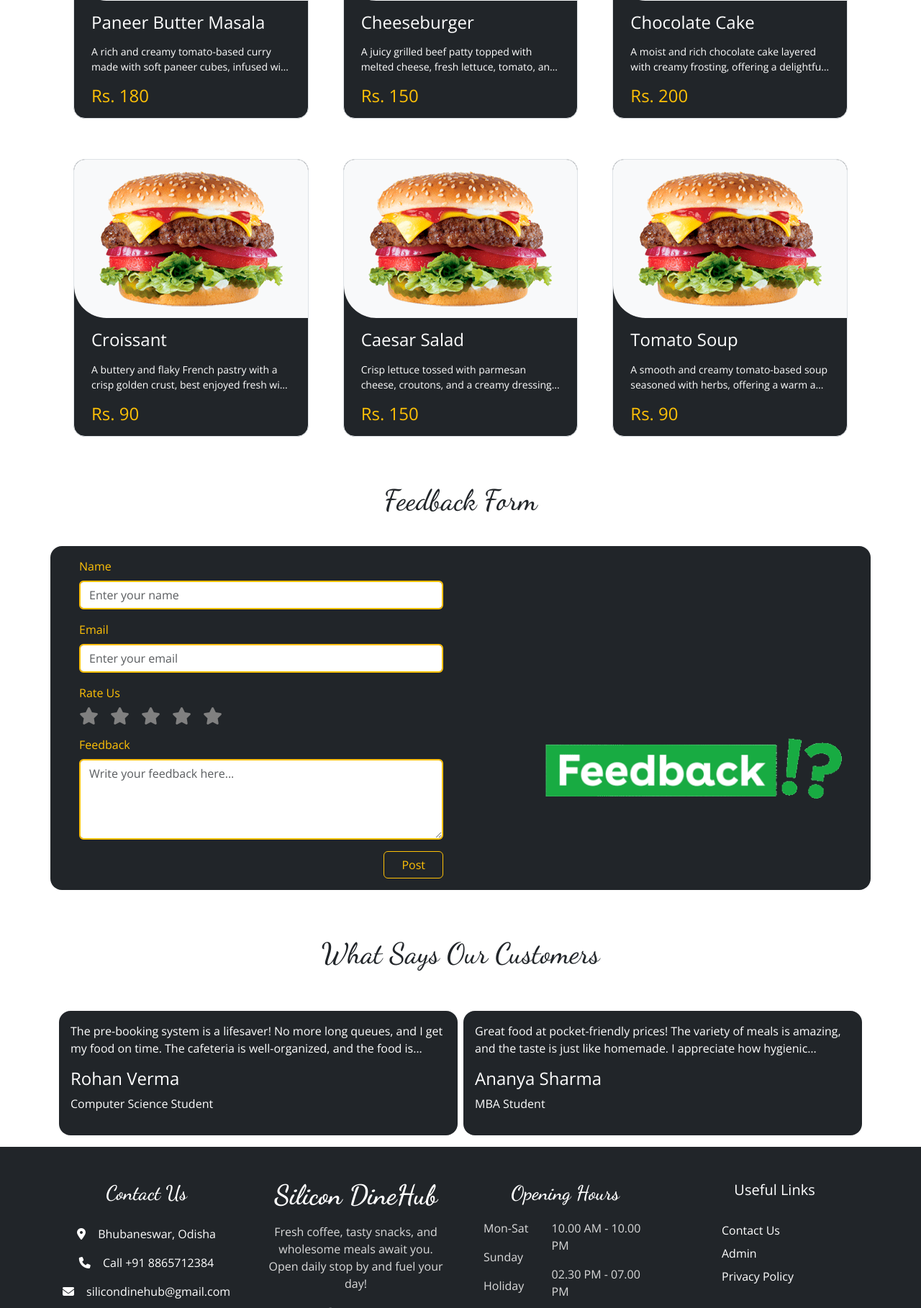
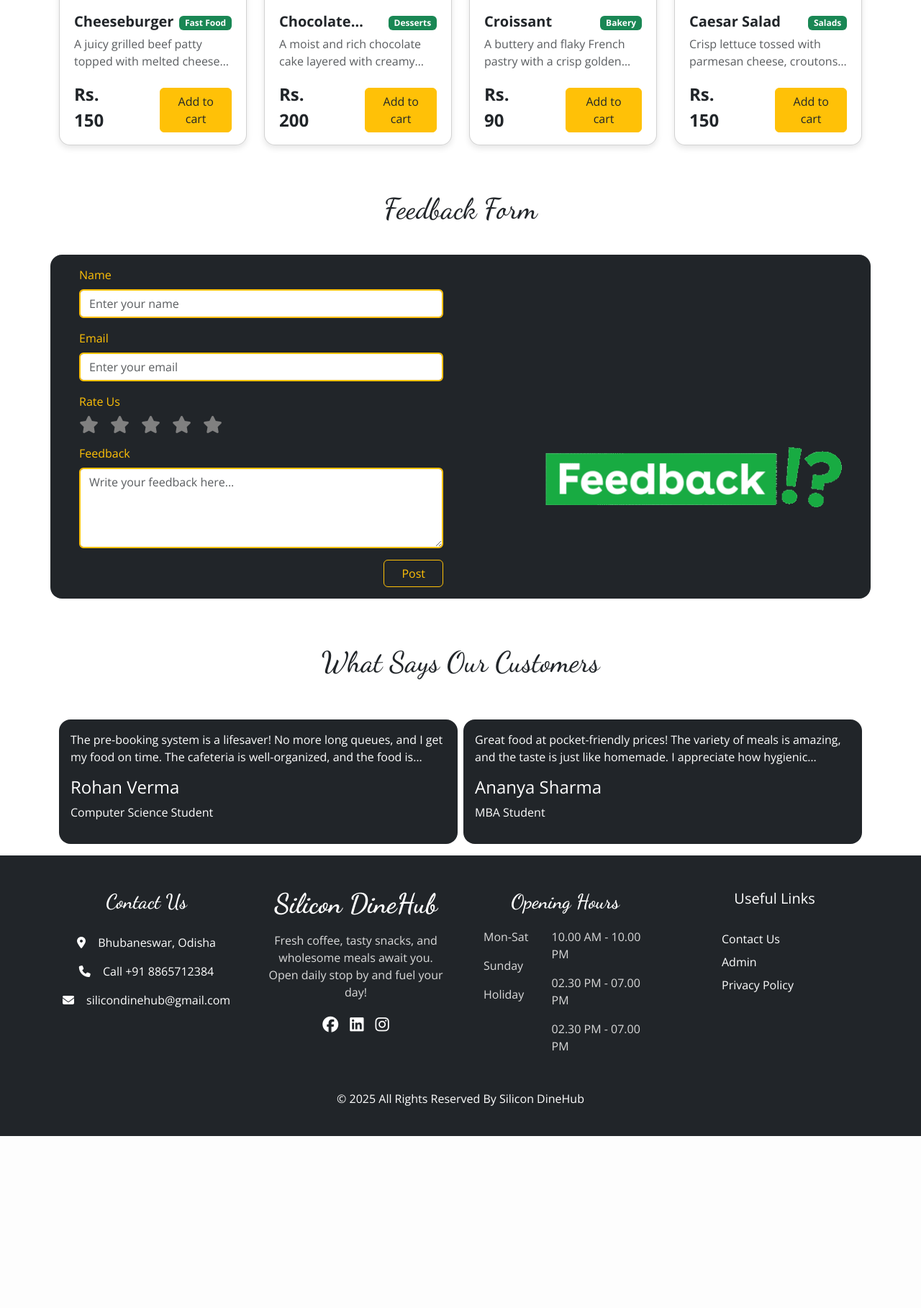
Before and after one commit to soumendrabehera99/SiliconDineHub, a PHP site: page / in a window 1280 px wide. Shown: the part 1543-3361 px from the top of the page at 72% size. After the commit the page ends 3122 px from the top, so only its background shows below. Run offline with PHP 8.4, Linux system fonts and the light colour scheme; data comes from the database, SQL or seed files in the repository; some libraries are stand-ins or nearby versions.

Commit message:
Change food card design from landing page

```diff
--- a/assets/css/foodPlp.css
+++ b/assets/css/foodPlp.css
@@ -1,3 +1,28 @@
+.card {
+  border-radius: 15px;
+  overflow: hidden;
+  box-shadow: 0 4px 8px rgba(0, 0, 0, 0.1);
+  transition: transform 0.2s ease-in-out;
+}
+.card:hover {
+  transform: scale(1.03);
+}
+.badge-best {
+  top: 10px;
+  left: 10px;
+  background: #d9534f;
+  padding: 5px 10px;
+  font-size: 14px;
+}
+.badge {
+  background-color: #0add34;
+}
+.card-img-top {
+  width: 100%;  /* Responsive Image */
+  height: 200px; /* Set height to maintain aspect ratio */
+  object-fit: cover;
+}
+
 #sidebar {
   height: 90vh;
   width: 150px;
@@ -45,13 +70,6 @@
   width: 50px;
 }
 
-.card {
-  transition: transform 0.3s ease-in-out;
-}
-
-.card:hover {
-  transform: scale(1.05);
-}
 @media (max-width: 768px) {
   #sidebar {
     font-size: 0.8rem;
--- a/dbFunctions/landingPagedb.php
+++ b/dbFunctions/landingPagedb.php
@@ -13,7 +13,7 @@ function getRandomFoods() {
                 WHERE f.isAvailable = '1'
                 GROUP BY f.foodCategoryID
                 ORDER BY RAND()
-                LIMIT 9";
+                LIMIT 8";
 
         $stmt = $conn->prepare($sql);
         if (!$stmt) {
@@ -39,4 +39,36 @@ function getRandomFoods() {
         }
     }
 }
+function getCategoryNameByFoodId($foodId) {
+    $conn = null;
+    $stmt = null;
+    try {
+        $conn = dbConnection();
+
+        $sql = "SELECT category FROM food_category WHERE foodCategoryID = ?";
+        $stmt = $conn->prepare($sql);
+        if (!$stmt) {
+            throw new Exception("SQL preparation failed: " . $conn->error);
+        }
+        $stmt->bind_param("i", $foodId);
+        $stmt->execute();
+        $res = $stmt->get_result();
+        if ($res->num_rows > 0) {
+            $row = $res->fetch_assoc();
+            return $row['category']; // Return the category name
+        } else {
+            return false;
+        }
+    } catch (Exception $e) {
+        error_log($e->getMessage());
+        return false;
+    } finally {
+        if ($stmt) {
+            $stmt->close();
+        }
+        if ($conn) {
+            $conn->close();
+        }
+    }
+}
 ?>
--- a/index.php
+++ b/index.php
@@ -60,40 +60,38 @@ require_once "./dbFunctions/landingPagedb.php";
         </section>
     </section>
         <!-- Food Section Start -->
-    <section class="food-section bg-body my-4" id="food">
+    <section class="food-section bg-body my-4 mx-4 mx-md-0" id="food">
             <div class="container">
                 <div class=" py-3 mb-1">
                     <h2 class="fs-1 text-center">Foods</h2>
                 </div>
-                <div class="row g-2">
+                <div class="row g-4">
                 <?php
                     $result = getRandomFoods();
                     while($food = $result->fetch_assoc()){
                         ?>
-                        <div class="col-sm-6 col-lg-4 p-4">
-                            <div class="p-0 bg-dark border border-1 rounded-4 overflow-hidden">
-                                <div class="d-flex justify-content-center bg-body-tertiary border-radius-45 p-3">
-                                    <!-- <img src='../uploads/<?= $food['image']?>' alt="" class="img-fluid"> -->
-                                    <img src="./assets/images/f2.png" alt="" class="img-fluid">
-                                </div>
-                                <div class="details text-white px-4 mt-3">
-                                    <h4><?= $food['name']?></h4>
-                                    <p class="description mt-3 text-truncate-2 text-justify" style="font-size: 14px;">
-                                        <?php
-                                            $desc = $food['description'];
-                                            echo $desc;
-                                        ?>
-                                    </p>
-                                </div>
-                                <div class="d-flex justify-content-between px-4 pb-2">
-                                    <h4 class="text-warning">Rs. <?= $food['price']?></h4>
+                            <div class="col-sm-6 col-md-3 mb-4">
+                                <div class="card p-3 pb-0">
+                                    <div class="position-relative">
+                                        <span class="badge-best text-white position-absolute rounded-1 top-0 start-0 m-2 px-2 py-1 bg-danger">Best Seller</span>
+                                        <img src="./assets/images/bun-and-hot-drink-delight.png" class="card-img-top img-fluid" alt="Sandwich">
+                                    </div>
+                                    <div class="card-body px-1">
+                                        <div class="d-flex justify-content-between align-items-center">
+                                            <h5 class="card-title fw-bold mb-1 text-truncate-1"><?= $food['name']?></h5>
+                                            <div class="badge bg-success text-white"><?= getCategoryNameByFoodId($food['foodCategoryID'])?></div>
+                                        </div>
+                                        <p class="card-text text-muted text-truncate-2"><?= $food['description'];?></p>
+                                        <div class="d-flex align-items-center justify-content-between">
+                                            <span class="price fw-bold fs-4 me-5">Rs. <?= $food['price']?></span>
+                                            <button class="btn btn-warning text-dark px-3 w-50 mt-2">Add to cart</button>
+                                        </div>
+                                    </div>
                                 </div>
                             </div>
-                        </div>
                         <?php
                     }
                 ?>
-
                 </div>
             </div>
     </section>
```
